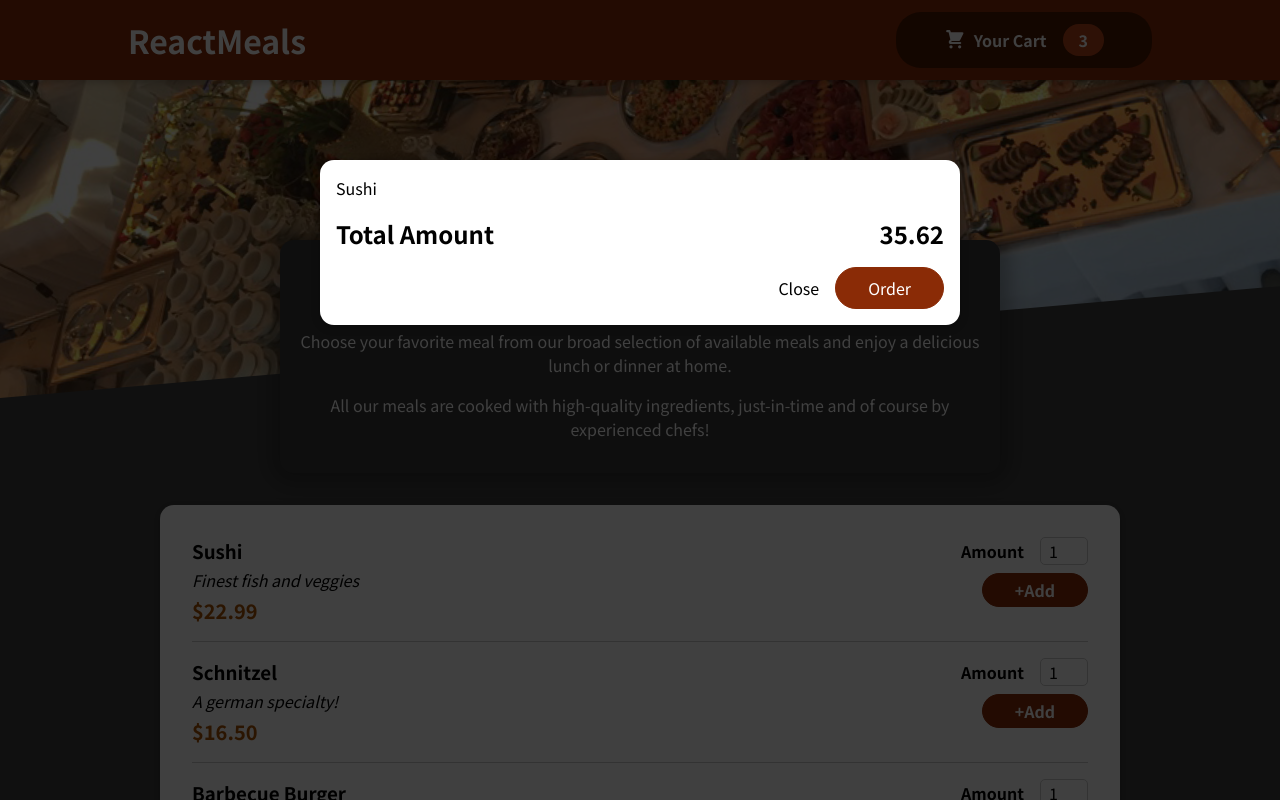
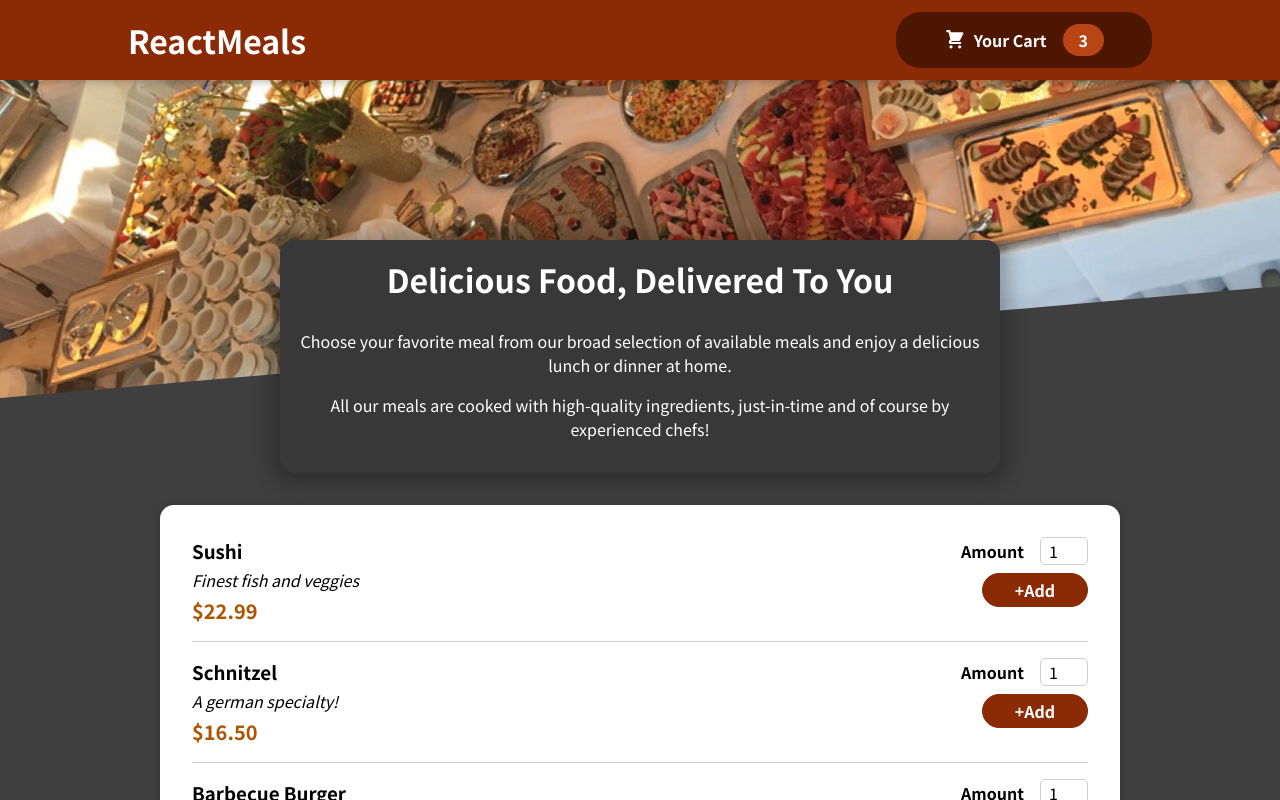
Before and after one commit to lacra-oloeriu/react-guide, a React (Create React App) app in the folder food-order-app/: page / in a window 1280 px wide. Shown: the top 800 px of the page. Built offline with nearby package versions, Linux system fonts and the light colour scheme.

Commit message:
managed Cart&Modal State

```diff
--- a/food-order-app/src/App.js
+++ b/food-order-app/src/App.js
@@ -1,13 +1,25 @@
 import Header from "./components/Layout/Header";
 import Meals from "./components/Meals/Meals";
 import Cart from "./components/Cart/Cart";
-import { Fragment } from "react";
+import { Fragment, useState } from "react";
 
 function App() {
+  const [cartIsShown, setCartIsShown] = useState(false);
+
+  const shownCartHandler = () => {
+    setCartIsShown(true);
+  };
+
+  //shownCartHandler will be calld orever the button is click!!Inside de Header(passing a pointer at the function down to props)
+
+  const hideCartHandler = () => {
+    setCartIsShown(false);
+  };
+
   return (
     <Fragment>
-      <Cart />
-      <Header />
+      {cartIsShown && <Cart onClose={hideCartHandler} />}
+      <Header onShowCart={shownCartHandler} />
       <main>
         <Meals />
       </main>
--- a/food-order-app/src/components/Cart/Cart.js
+++ b/food-order-app/src/components/Cart/Cart.js
@@ -10,14 +10,16 @@ const Cart = (props) => {
     </ul>
   );
   return (
-    <Modal>
+    <Modal onClose={props.onClose}>
       {cartItems}
       <div className={classes.total}>
         <span>Total Amount</span>
         <span>35.62</span>
       </div>
       <div className={classes.actions}>
-        <buttton className={classes["button__alt"]}>Close</buttton>
+        <buttton className={classes["button--alt"]} onClick={props.onClose}>
+          Close
+        </buttton>
         <button className={classes.button}>Order</button>
       </div>
     </Modal>
--- a/food-order-app/src/components/Layout/Header.js
+++ b/food-order-app/src/components/Layout/Header.js
@@ -9,7 +9,7 @@ const Header = (props) => {
     <Fragment>
       <header className={classes.header}>
         <h1>ReactMeals</h1>
-        <HeaderCartButton />
+        <HeaderCartButton onClick={props.onShowCart} />
       </header>
       <div className={classes["main-image"]}>
         <img src={mealsImage} alt="Atable full of delicious food!" />
--- a/food-order-app/src/components/Layout/HeaderCartButton.js
+++ b/food-order-app/src/components/Layout/HeaderCartButton.js
@@ -3,7 +3,7 @@ import classes from "./HeaderCartButton.module.css";
 
 const HeaderCartButton = (props) => {
   return (
-    <button className={classes.button}>
+    <button className={classes.button} onClick={props.onClick}>
       <span className={classes.icon}>
         <CartIcon />
       </span>
@@ -13,4 +13,4 @@ const HeaderCartButton = (props) => {
   );
 };
 
-export  default HeaderCartButton
+export default HeaderCartButton;
--- a/food-order-app/src/components/UI/Modal.js
+++ b/food-order-app/src/components/UI/Modal.js
@@ -3,7 +3,7 @@ import ReactDOM from "react-dom";
 import classes from "./Modal.module.css";
 
 const Backdrop = (props) => {
-  return <div className={classes.backdrop} />;
+  return <div className={classes.backdrop} onClick={props.onClose} />;
 };
 
 const ModalOverlay = (props) => {
@@ -19,7 +19,10 @@ const portalElement = document.getElementById("overlays");
 const Modal = (props) => {
   return (
     <Fragment>
-      {ReactDOM.createPortal(<Backdrop />, portalElement)}
+      {ReactDOM.createPortal(
+        <Backdrop onClose={props.onClose} />,
+        portalElement
+      )}
       {ReactDOM.createPortal(
         <ModalOverlay>{props.children}</ModalOverlay>,
         portalElement
```
